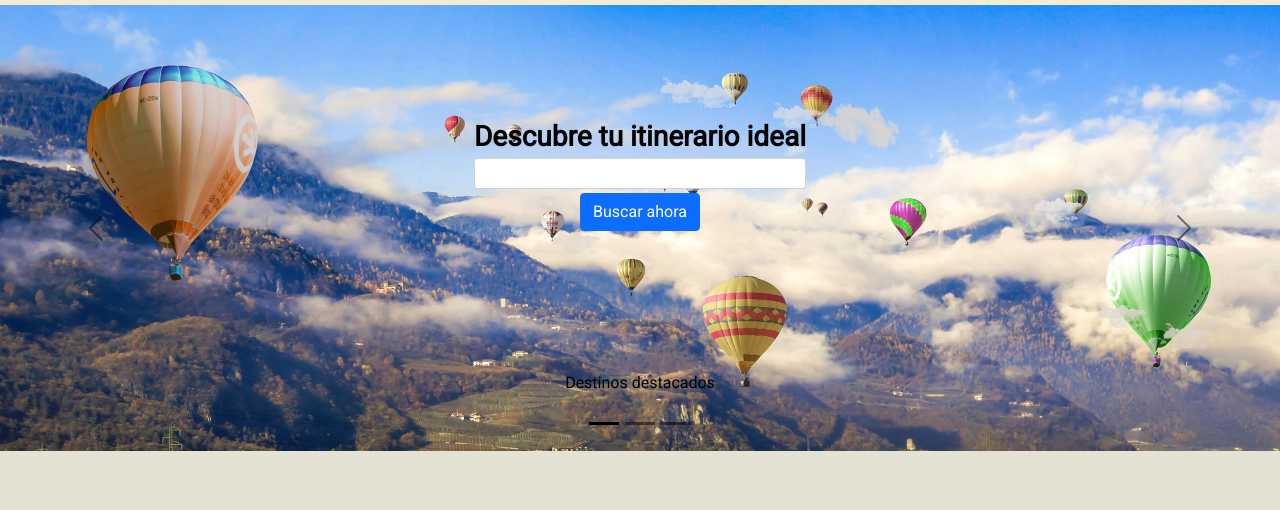
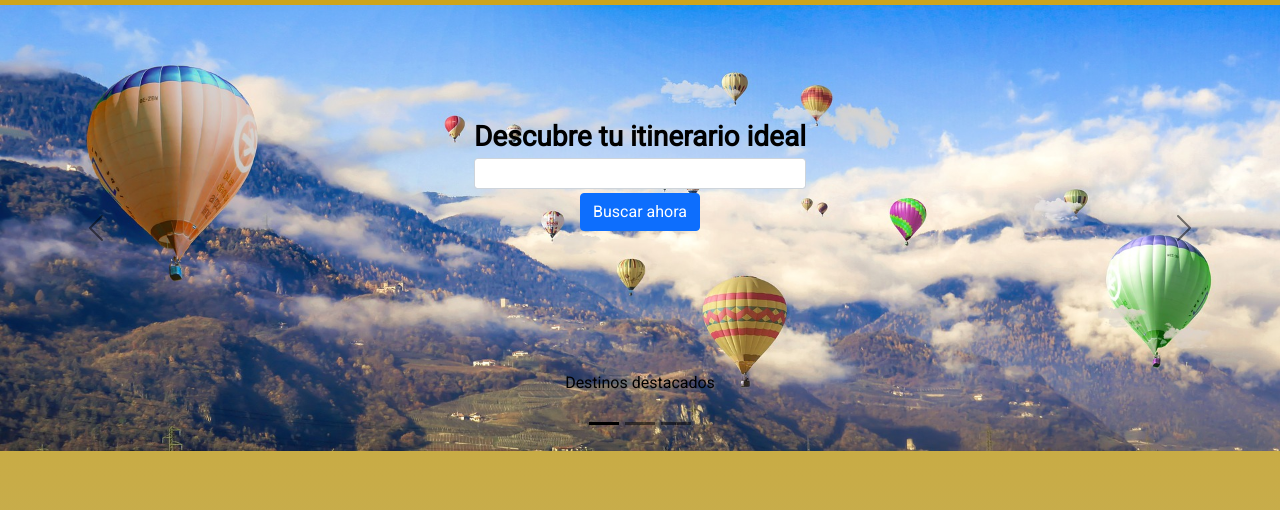
Before and after one commit to Matiaso2194/WonderLastTravel, a website: page index.html in a window 1280 px wide. Shown: the part 177-687 px from the top of the page. Drawn offline with nearby package versions, Linux system fonts and the light colour scheme.

Commit message:
cambio color fondo

```diff
--- a/scss/end.scss
+++ b/scss/end.scss
@@ -90,7 +90,7 @@ ul a:hover {
 }
 
 .fondoCrear {
-  background-image: linear-gradient(to bottom, (#f8f1d9), rgb(185, 193, 197));
+  background-image: linear-gradient(to bottom, (#cfa20c), rgb(185, 193, 197));
   .textoTitulo {
     font-weight: bolder;
     font-size: 50px;
```
Also changed, not shown: css/demo.css.
